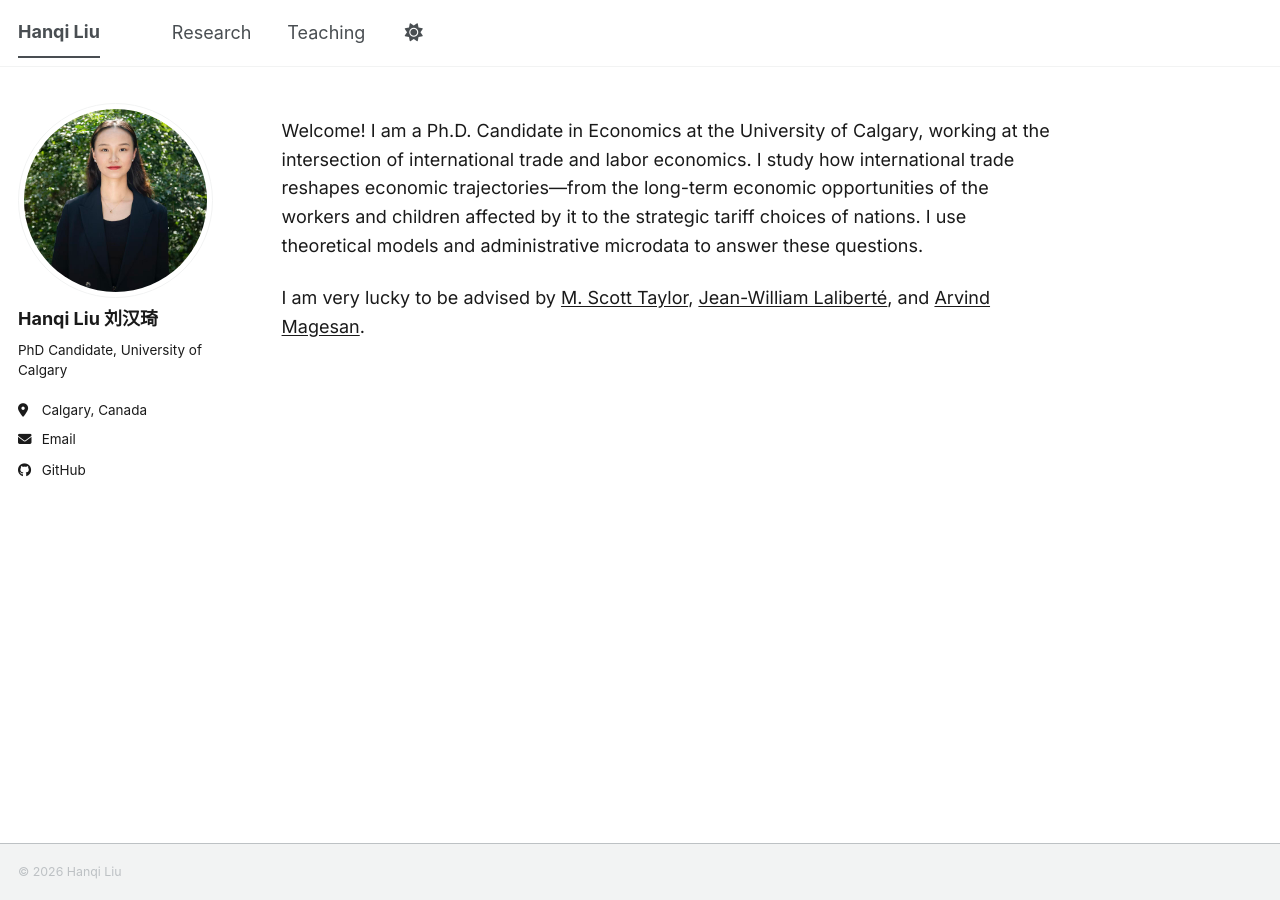
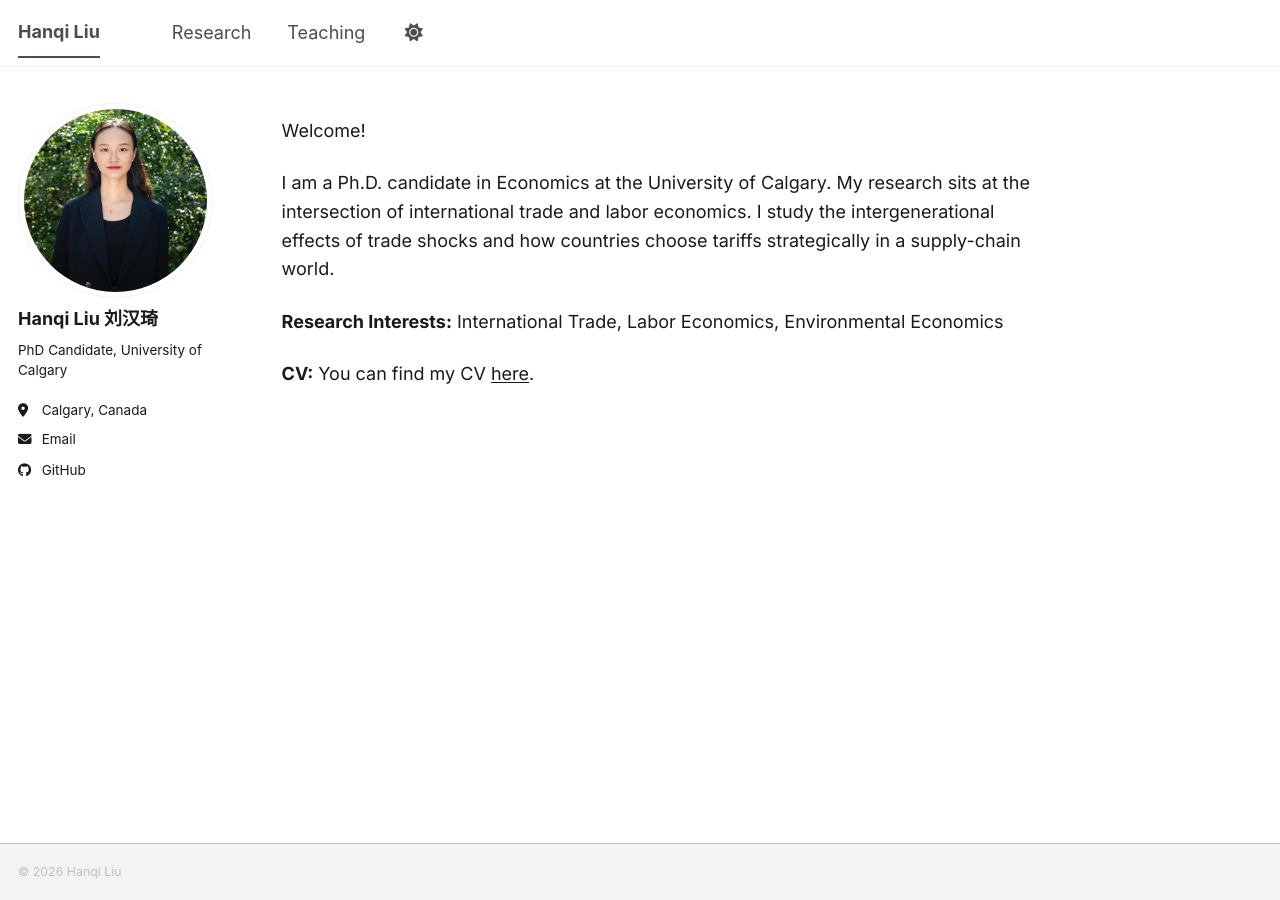
Before and after one commit to hanqi-liu-econ/hanqi-liu-econ.github.io, a Jekyll site: the page built from _pages/about.md, in a window 1280 px wide. Built offline with Jekyll 4.4.1, drawn with Linux system fonts in a browser that asks for light colours; a script bundle is joined from its source files by our own code; library files that are not in the unit come from our copies.

Commit message:
Update about.md

```diff
--- a/_pages/about.md
+++ b/_pages/about.md
@@ -7,8 +7,10 @@ redirect_from:
   - /about.html
 ---
 
-Welcome! I am a Ph.D. Candidate in Economics at the University of Calgary, working at the intersection of international trade and labor economics. I study how international trade reshapes economic trajectories—from the long-term economic opportunities of the workers and children affected by it to the strategic tariff choices of nations. I use theoretical models and administrative microdata to answer these questions.
+Welcome!
 
-I am very lucky to be advised by [M. Scott Taylor](https://www.mstaylor1.org/), [Jean-William Laliberté](https://sites.google.com/view/jwlaliberte), and [Arvind Magesan](https://sites.google.com/site/arvindmagesan/).
+I am a Ph.D. candidate in Economics at the University of Calgary. My research sits at the intersection of international trade and labor economics. I study the intergenerational effects of trade shocks and how countries choose tariffs strategically in a supply-chain world.
 
-<!-- If you'd like to know more about my research, feel free to email me at hanqi.liu2@ucalgary.ca. You can also see my CV [here](https://hanqi-liu-econ.github.io/files/cv.pdf). -->
+**Research Interests:** International Trade, Labor Economics, Environmental Economics
+
+**CV:** You can find my CV [here](/files/Hanqi_Liu_CV.pdf).
```
